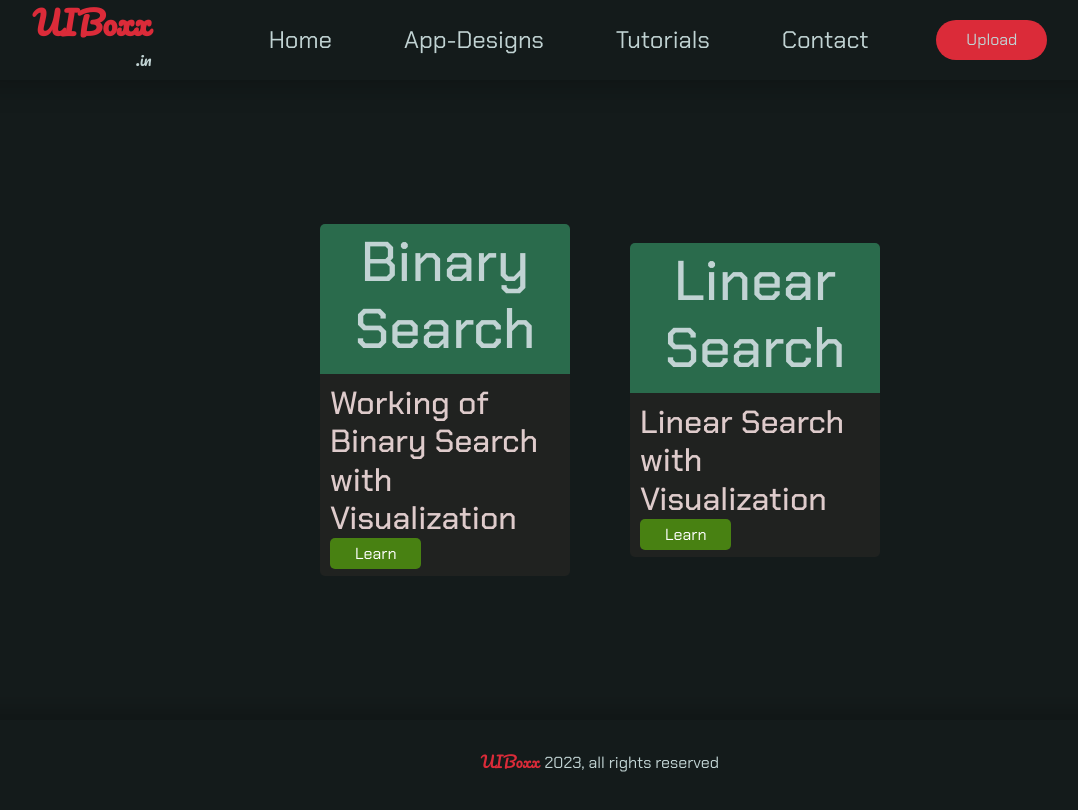
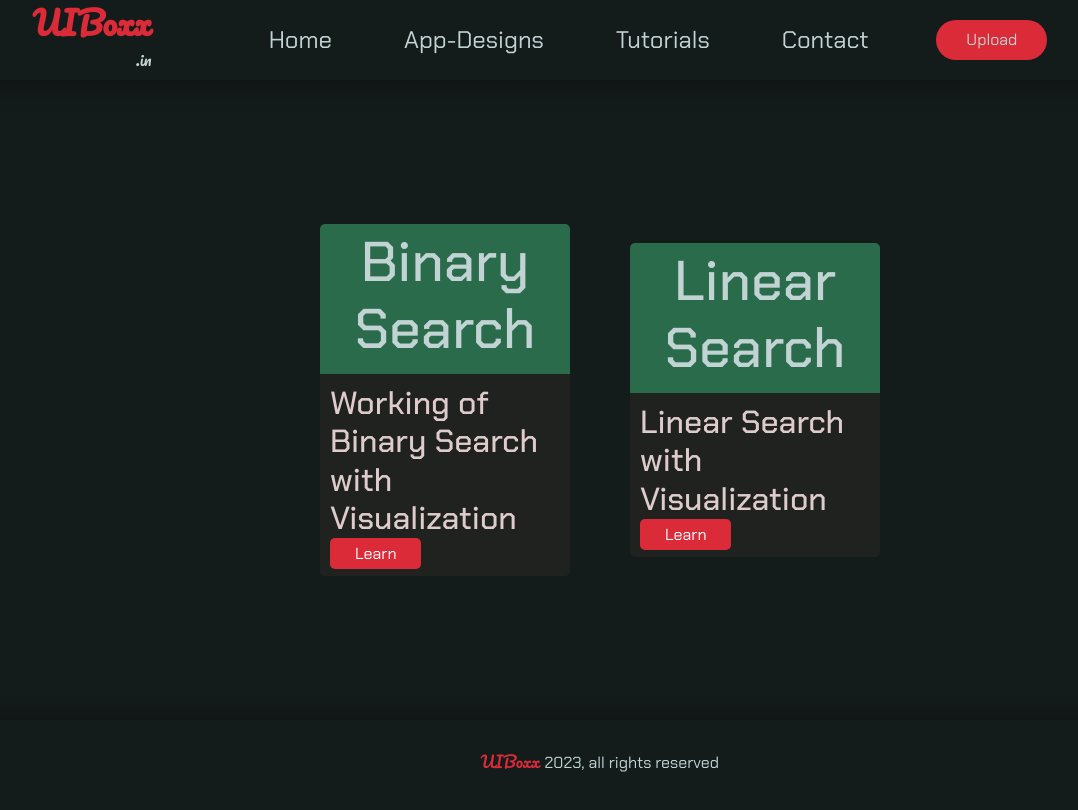
Before and after one commit to UIBoxx/site, a React (Vite) app: page /Tutorials in a window 1280 px wide. Shown: the top 810 px of the page, without its empty margins (40-1118 px from the left). Built offline with nearby package versions, Linux system fonts and the light colour scheme.

Commit message:
tutorial added

```diff
--- a/src/CSS/tutorial.css
+++ b/src/CSS/tutorial.css
@@ -75,11 +75,11 @@
   border-radius: 5px;
   color: #fff;
   border: none;
-  background-color: #488112;
+  background-color: var(--secondaryColor);
 }
 
 .title-head .action-area a:hover {
-  background-color: #cd326b;
+  background-color: #488112;
   cursor: pointer;
 }
 
@@ -154,7 +154,7 @@
   justify-content: center;
   align-items: center;
   flex-direction: column;
-  background-color: #4c1428;
+  background-color: #144c46;
   padding: 10px 0;
 }
 .action button {
```
